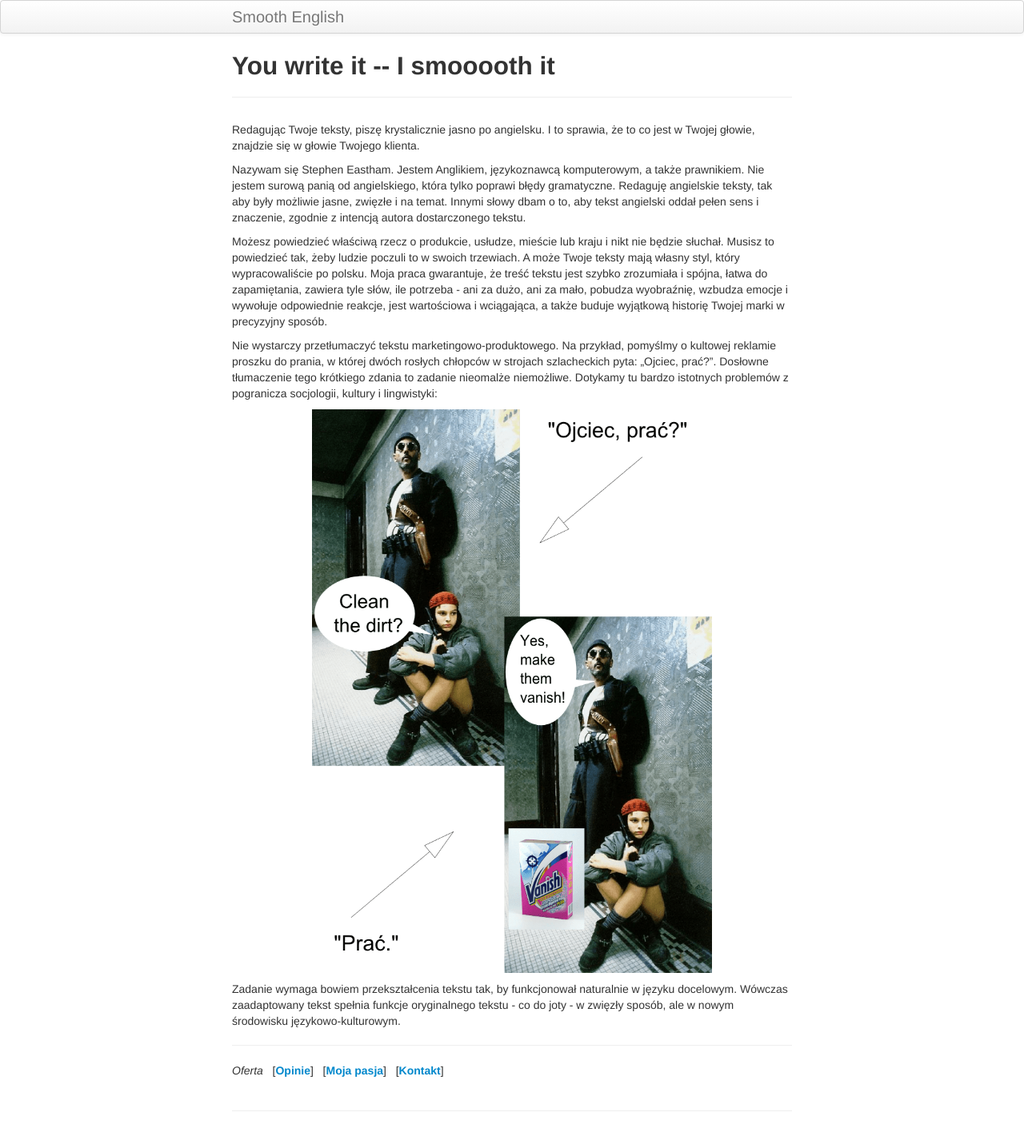
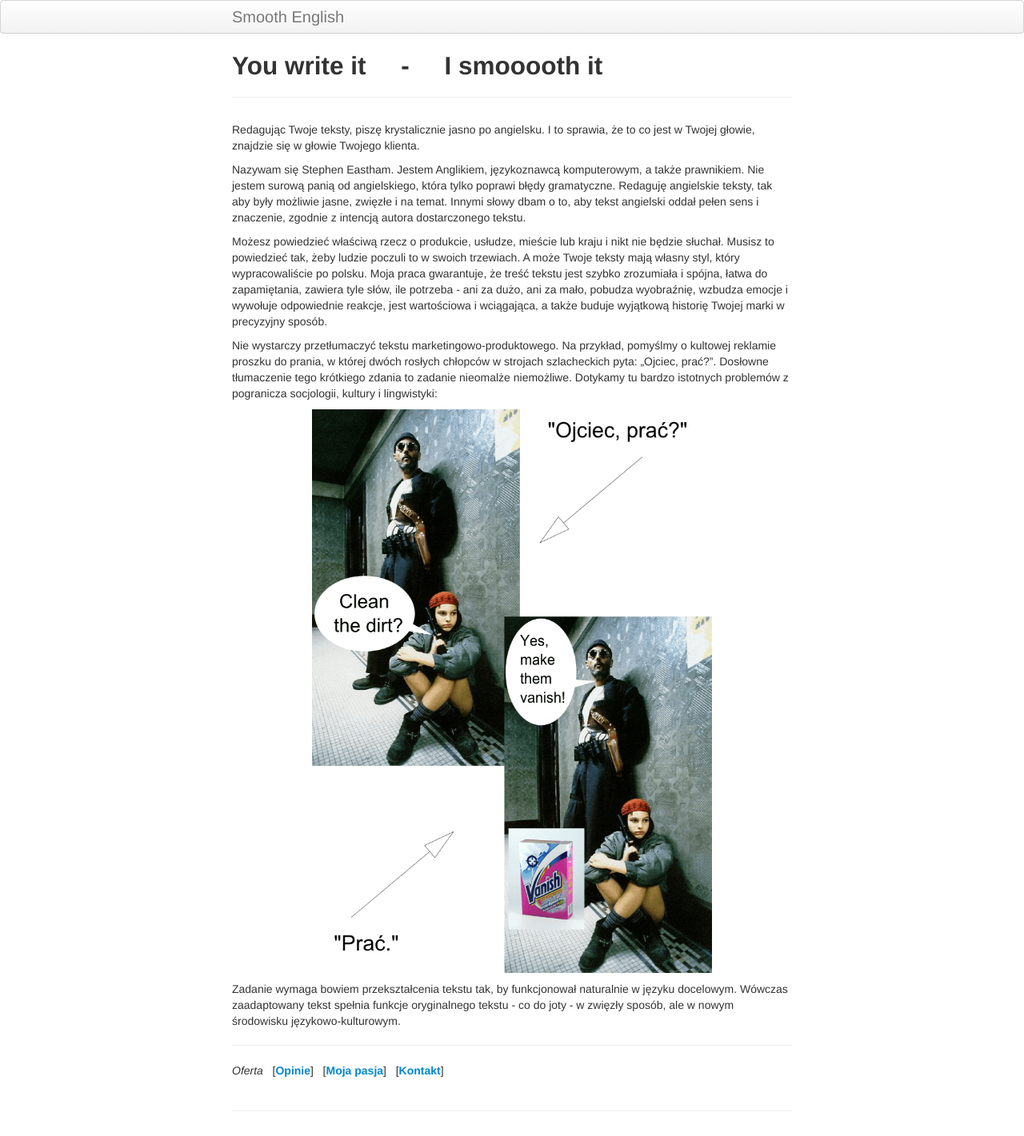
Before and after one commit to StephenEastham/StephenEastham.github.io, a Jekyll site: the page built from index.md, in a window 1280 px wide. Shown: the whole page at 80% size. Built offline with Jekyll 4.4.1, drawn with Linux system fonts in a browser that asks for light colours; part of the change alters nothing that is shown.

```diff
--- a/index.md
+++ b/index.md
@@ -1,6 +1,6 @@
 ---
 layout: page
-title: You write it  --  I smooooth it
+title: You write it &#xA0; &#xA0; - &#xA0; &#xA0; I smooooth it
 tagline:
 description:
 ---
```
